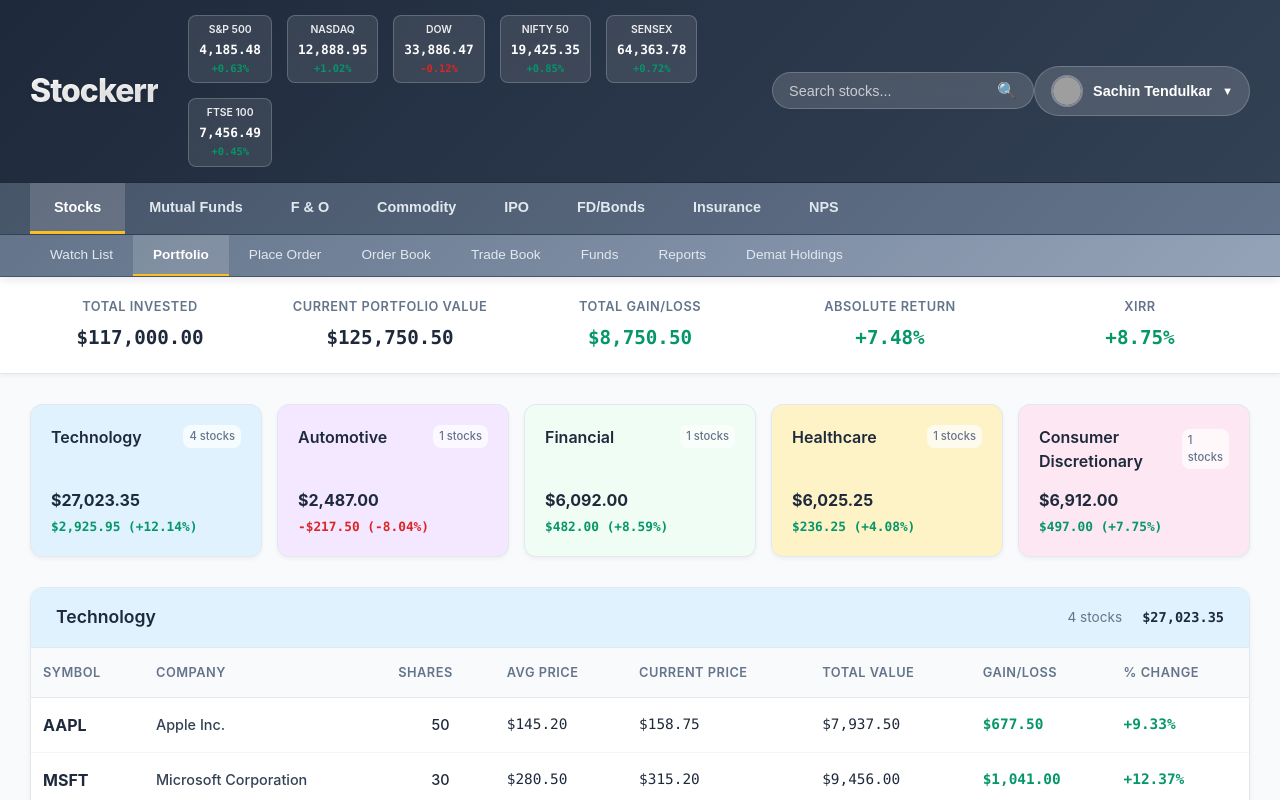
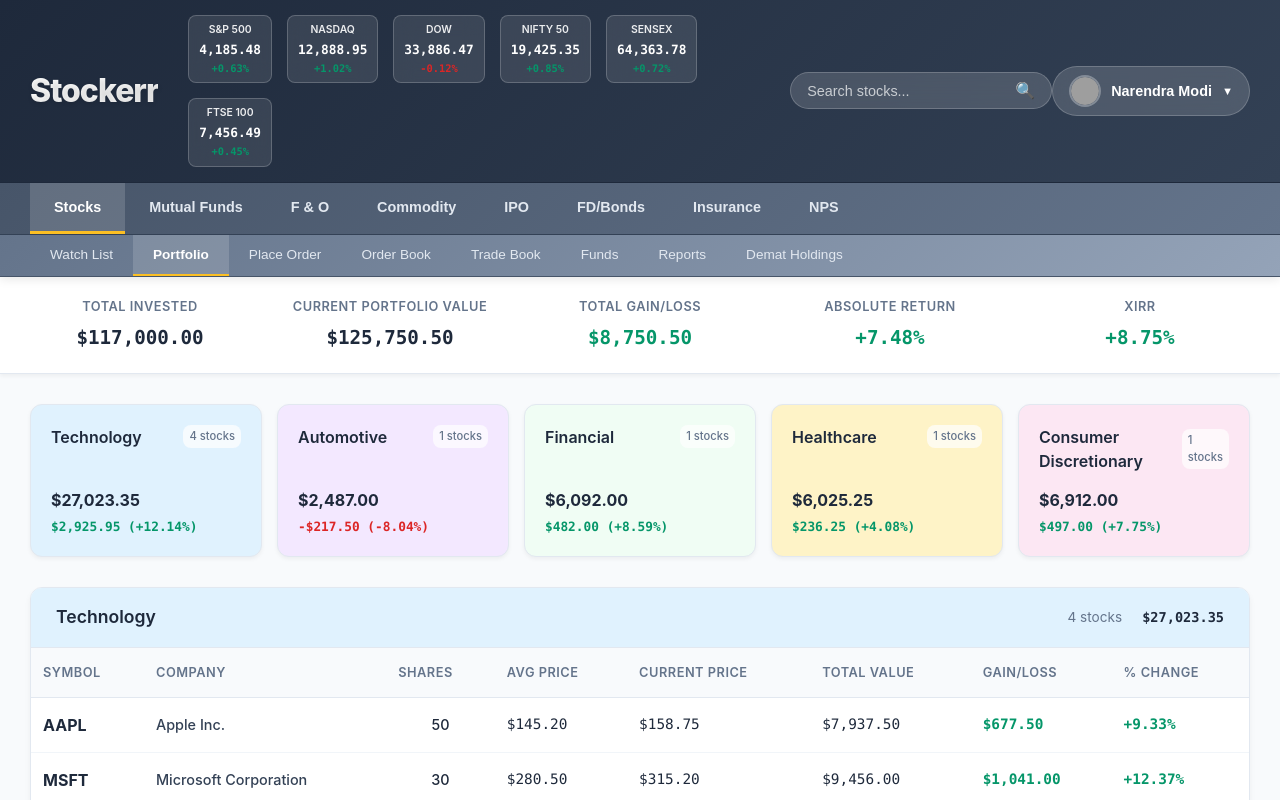
Before and after one commit to shanmitha555/stocker_UI, a React (Vite) app: page / in a window 1280 px wide. Shown: the top 800 px of the page. Built offline with nearby package versions, Linux system fonts and the light colour scheme; grey boxes are pictures that could not be loaded.

Commit message:
Modi Commit

```diff
--- a/src/App.jsx
+++ b/src/App.jsx
@@ -4,8 +4,8 @@ import './App.css'
 // Sample portfolio data for Joe Root
 const portfolioData = {
   user: {
-    name: 'Sachin Tendulkar',
-    email: 'sachin.tendulkar@example.com',
+    name: 'Narendra Modi',
+    email: 'Narendra.modi@example.com',
     totalValue: 125750.50,
     totalGain: 8750.50,
     gainPercentage: 7.48
```
